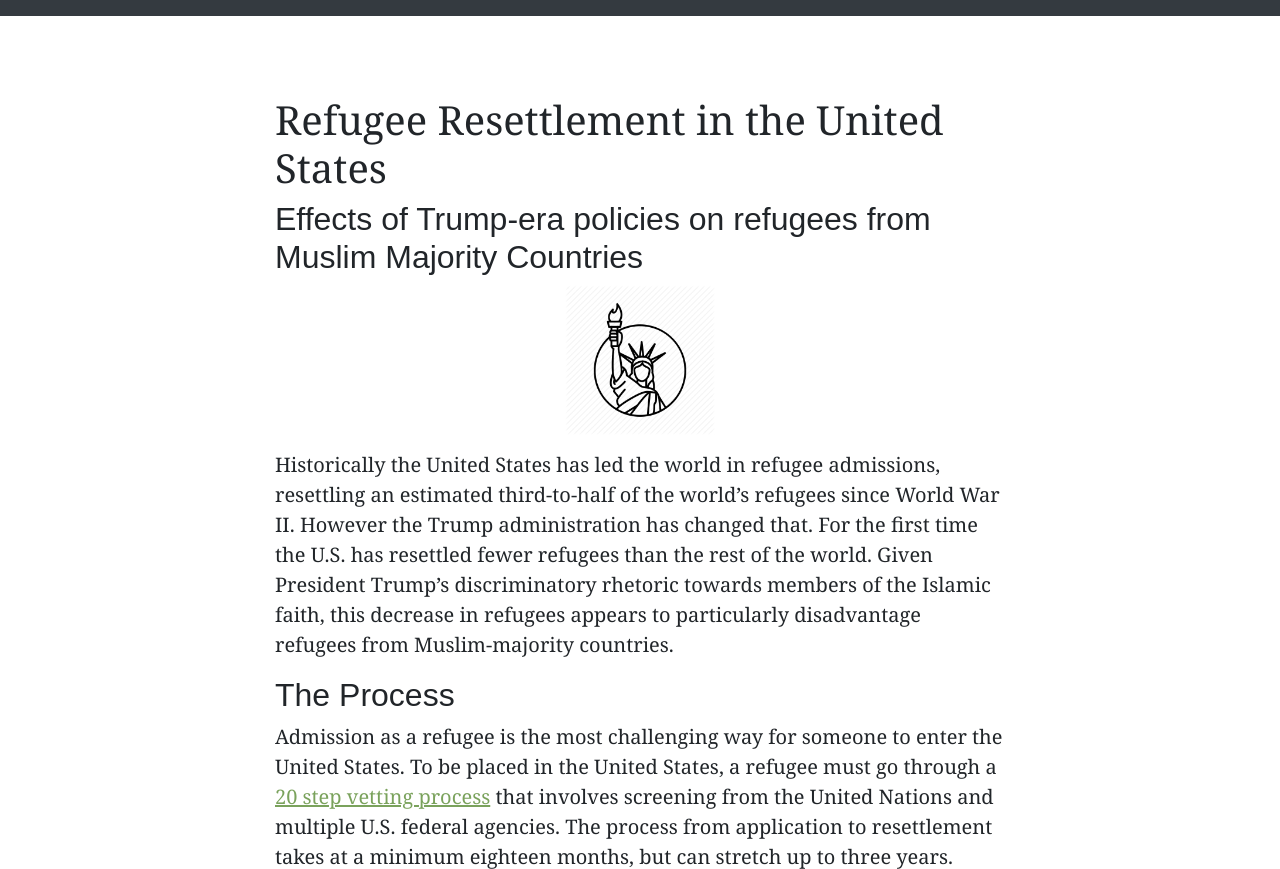
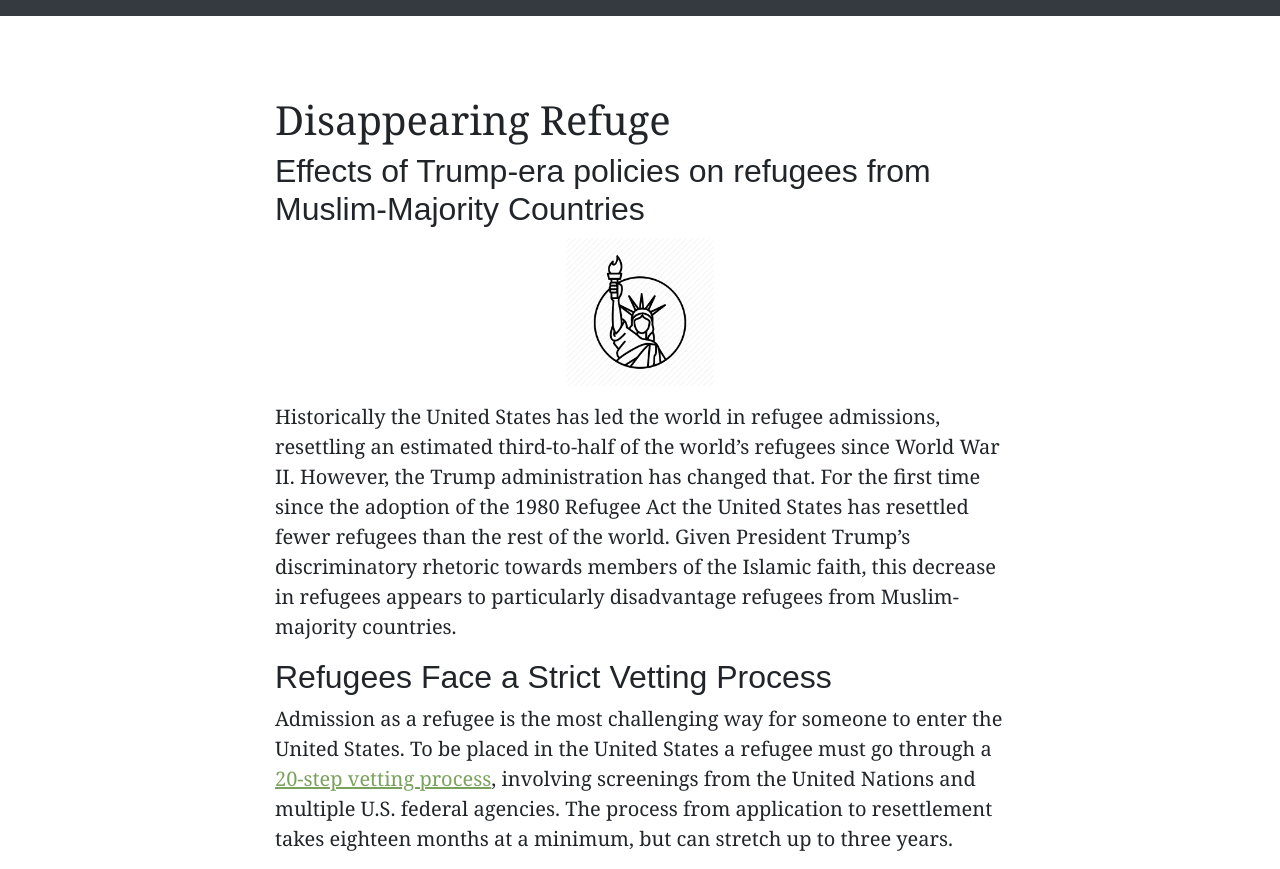
Before and after one commit to lennajohnsen/lennajohnsen.github.io, a website with bundled scripts: page index.html in a window 1280 px wide. Shown: the top 869 px of the page. Built offline with nearby package versions, Linux system fonts and the light colour scheme; no server answers; a web font is replaced by a local one.

Commit message:
Update index.html

```diff
--- a/index.html
+++ b/index.html
@@ -8,7 +8,7 @@
   <meta name="description" content="">
   <meta name="author" content="">
 
-  <title>Refugee Resettlement in the United States</title>
+  <title>Disappearing Refuge</title>
 
   <!-- Bootstrap core CSS -->
   <link href="vendor/bootstrap/css/bootstrap.min.css" rel="stylesheet">
@@ -37,8 +37,8 @@
   <div class="container">
       <div class="row">
         <div class="col-lg-8 mx-auto">
-              <h1>Refugee Resettlement in the United States</h1>
-              <h2>Effects of Trump-era policies on refugees from Muslim Majority Countries</h2>
+              <h1>Disappearing Refuge</h1>
+              <h2>Effects of Trump-era policies on refugees from Muslim-Majority Countries</h2>
         </div>
       </div>
     </div>
@@ -56,7 +56,7 @@
       <div class="row">
         <div class="col-lg-8 mx-auto">
           <p class="lead"> Historically the United States has led the world in refugee admissions, resettling an estimated third-to-half of the world’s refugees since World War II.
-            However the Trump administration has changed that. For the first time the U.S. has resettled fewer refugees than the rest of the world.
+            However, the Trump administration has changed that. For the first time since the adoption of the 1980 Refugee Act the United States has resettled fewer refugees than the rest of the world.
             Given President Trump’s discriminatory rhetoric towards members of the Islamic faith, this decrease in refugees appears to particularly disadvantage refugees from Muslim-majority countries.</p>
         <!-- </div>
       </div>
@@ -67,13 +67,13 @@
     <div class="container">
       <div class="row">
         <div class="col-lg-8 mx-auto"> -->
-          <h2>The Process</h2>
-          <p class="lead"> Admission as a refugee is the most challenging way for someone to enter the United States. To be placed in the United States, a refugee must go through a <a href="https://www.nytimes.com/interactive/2017/01/29/us/refugee-vetting-process.html">20 step vetting process</a> that involves screening from the United Nations and multiple U.S. federal agencies.
-            The process from application to resettlement takes at a minimum eighteen months, but can stretch up to three years. <br />
+          <h2>Refugees Face a Strict Vetting Process</h2>
+          <p class="lead"> Admission as a refugee is the most challenging way for someone to enter the United States. To be placed in the United States a refugee must go through a <a href="https://www.nytimes.com/interactive/2017/01/29/us/refugee-vetting-process.html">20-step vetting process</a>, involving screenings from the United Nations and multiple U.S. federal agencies.
+            The process from application to resettlement takes eighteen months at a minimum, but can stretch up to three years.<br />
 
             <br>
-            The settlement process is largely controlled by the presidency. Since 1980 when the policy was adopted, every year in October the Executive Branch sets a cap or “ceiling” to set an upper-limit of refugees admitted into the United States in the next fiscal, which historically averaged 96,000.
-            The actual number of refugees settled in the U.S. often falls short of the cap. In response to the Syrian Civil War and the growing refugee crisis across the globe, the Obama administration increased the refugee cap from 85,000 in FY 2016 to 110,000 in FY 2017.
+            Since 1980, the refugee resettlement process has largely been controlled by the presidency. Every year in October the Executive Branch sets a cap or “ceiling” on the number of  refugees admitted into the United States in the next fiscal year.
+            Historically, this upper limit on refugees entering the United States has averaged around 96,000, but the actual number of refugees settled in the U.S. often falls short of this cap. In response to the Syrian Civil War and the growing refugee crisis across the globe, the Obama administration increased the refugee cap from 85,000 in FY 2016 to 110,000 in FY 2017.
             <br /></p>
 
             <div id="id4"  style="text-align:center;"> </div>
@@ -87,10 +87,13 @@
             </div>
 
             <p class="lead">
-              <br>One of the first policy decisions made by the Trump administration was to halt refugees settlement in the United States. On January 27, 2017, President Trump signed Executive Order 13769, commonly known as the Muslim Ban, which, in addition to barring entry from seven Muslim-majority nations,
-            imposed a 120-day ban on refugees entering the U.S.. While the courts intervened to portions of the ban, in October, 2017 the administration passed new vetting policies that further slowed down resettlement processes and imposed a new 90-day ban on 11 countries, nice of whom are majority-Muslim.
-            These actions resulted in a dramatic slowdown in refugee resettlement. Despite the 110,000 ceiling in 2017, the United States only resettled 53,716 refugees. In 2018, the Trump administration further reduced the cap to a nearly 40-year low of 45,000, and, over the course of the year, resettled less
-            than half of that target (22,491). In 2019, the Trump Administration announced it would further reduce the cap to 30,000 refugees and, as of May 2019,<a href="http://www.wrapsnet.org/admissions-and-arrivals"> is well short of reaching that limit.</a><br/>
+              <br>One of the first policy decisions made by the Trump administration was to halt refugee settlement in the United States. On January 27, 2017, President Trump signed Executive Order 13769, commonly known as the Muslim Ban, which barred entry from seven Muslim-majority nations and
+            imposed a 120-day ban on all refugees entering the United States. While the courts intervened to dismantle portions of the ban, in October, 2017 the administration passed new vetting policies that further slowed resettlement processes and imposed a new 90-day ban on 11 countries, including nine Muslim-Majority countries.<br />
+
+            <br>
+            These federal actions resulted in a dramatic slowdown in domestic refugee resettlement. Despite the 110,000 ceiling in 2017, the United States only resettled 53,716 refugees. In 2018, the Trump administration further reduced the cap to a nearly 40-year low of 45,000, and, over the course of the year, resettled less
+            than half of that target (22,491). In 2019, the Trump Administration announced it would further reduce the cap to 30,000 refugees and, as of May 2019,<a href="http://www.wrapsnet.org/admissions-and-arrivals"> the country is well short of reaching that limit.
+            These reductions in United States refugee resettlement are coming at a time when the number of refugees worldwide is growing. According to the UN High Commissioner for Refugees (UNCHR), the number of refugees globally nearly doubled between 2012 and 2017, from 10.4 million to 19.9 million over the five years. As a result the United States is further exacerbating the global refugee crisis.</a><br/>
           </p>
         </div>
       </div>
@@ -102,7 +105,7 @@
       <div class="container">
         <div class="row">
           <div class="col-lg-8 mx-auto" style="text-align:center;">
-            <h2> <a href="https://lennajohnsen.github.io/bigDataClassProject/#"> Who has this drop affected?</a></h2>
+            <h2> <a href="https://lennajohnsen.github.io/bigDataClassProject/#"> Who has been impacted by the decrease in United States refugee admission?</a></h2>
           </div>
         </div>
       </div>
```
